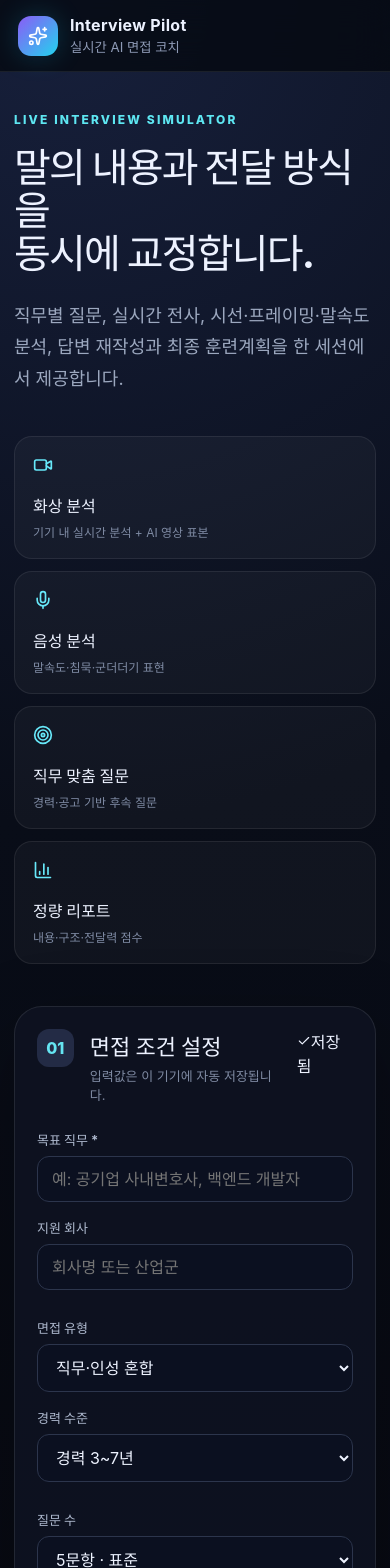
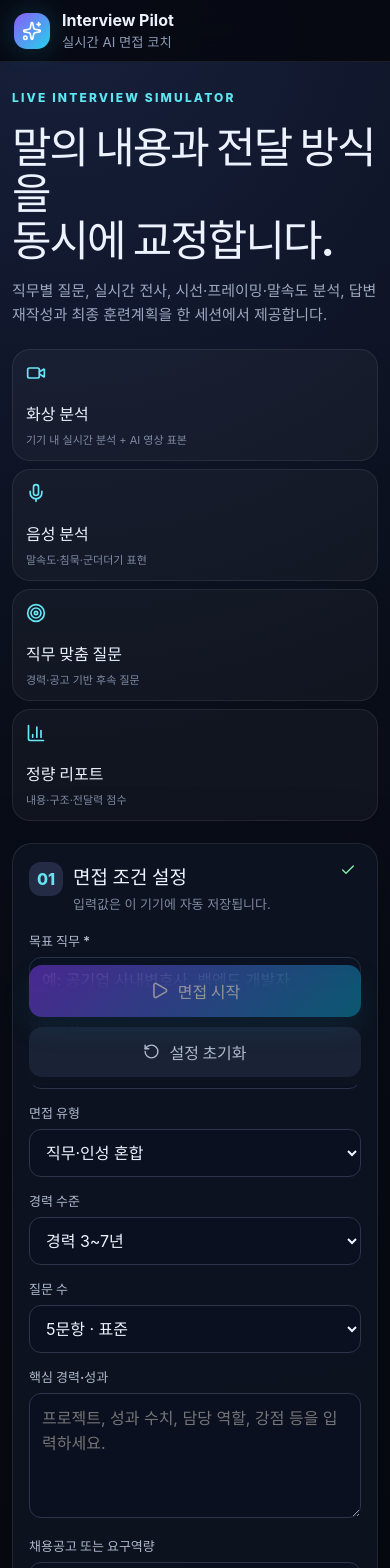
Before and after one commit to shopper12/english-conversation-app, a React (Vite) app: page / in a window 390 px wide. Shown: the top 1568 px of the page. Built offline with nearby package versions, Linux system fonts and the light colour scheme.

Commit message:
fix: repair mobile setup scrolling and keyboard layout

```diff
--- a/src/index.css
+++ b/src/index.css
@@ -1,27 +1,24 @@
 :root {
   font-family: Inter, Pretendard, "Noto Sans KR", system-ui, -apple-system, BlinkMacSystemFont, "Segoe UI", sans-serif;
-  color: #edf2ff;
-  background: #070a12;
-  font-synthesis: none;
-  text-rendering: optimizeLegibility;
+  color: #edf2ff; background: #070a12; font-synthesis: none; text-rendering: optimizeLegibility;
+  --app-height: 100dvh;
 }
-
 * { box-sizing: border-box; }
-body { margin: 0; min-width: 320px; min-height: 100vh; background: radial-gradient(circle at 15% 0%, #17203c 0, #090d18 36%, #06080e 100%); }
+html { min-height: 100%; scroll-padding-bottom: 38vh; background: #070a12; }
+body { margin: 0; min-width: 320px; min-height: 100%; overflow-x: hidden; background: radial-gradient(circle at 15% 0%, #17203c 0, #090d18 36%, #06080e 100%); }
 button, input, select, textarea { font: inherit; }
 button { cursor: pointer; }
 button:disabled { cursor: not-allowed; opacity: .55; }
-
-.app-shell { min-height: 100vh; }
-.topbar { height: 72px; display: flex; align-items: center; justify-content: space-between; padding: 0 4vw; border-bottom: 1px solid rgba(255,255,255,.08); background: rgba(5,8,15,.76); backdrop-filter: blur(18px); position: sticky; top: 0; z-index: 20; }
+.app-shell { min-height: var(--app-height, 100dvh); padding-bottom: env(safe-area-inset-bottom, 0); }
+.topbar { min-height: 72px; display: flex; align-items: center; justify-content: space-between; padding: 0 4vw; border-bottom: 1px solid rgba(255,255,255,.08); background: rgba(5,8,15,.86); backdrop-filter: blur(18px); position: sticky; top: 0; z-index: 20; }
 .brand { display: flex; align-items: center; gap: 12px; }
-.brand__mark { width: 40px; height: 40px; display: grid; place-items: center; border-radius: 13px; background: linear-gradient(135deg, #8b5cf6, #22d3ee); color: white; box-shadow: 0 0 28px rgba(34,211,238,.2); }
+.brand__mark { width: 40px; height: 40px; display: grid; place-items: center; border-radius: 13px; background: linear-gradient(135deg, #8b5cf6, #22d3ee); color: #fff; box-shadow: 0 0 28px rgba(34,211,238,.2); }
 .brand strong, .brand small { display: block; }
-.brand strong { font-size: 16px; letter-spacing: .02em; }
+.brand strong { font-size: 16px; }
 .brand small { color: #8e9ab5; margin-top: 2px; }
-.privacy-note { color: #79859f; font-size: 12px; }
-
-.setup-layout { max-width: 1280px; margin: 0 auto; padding: 72px 30px; display: grid; grid-template-columns: 1.05fr .95fr; gap: 72px; align-items: center; }
+.privacy-note { color: #79859f; font-size: 12px; max-width: 520px; text-align: right; }
+.setup-layout { max-width: 1280px; margin: 0 auto; padding: 64px 30px calc(72px + env(safe-area-inset-bottom, 0)); display: grid; grid-template-columns: 1.02fr .98fr; gap: 64px; align-items: start; }
+.hero-panel { position: sticky; top: 122px; }
 .hero-panel h1 { font-size: clamp(42px, 5vw, 72px); line-height: 1.08; margin: 18px 0 24px; letter-spacing: -.045em; }
 .hero-panel > p { color: #9ca8bf; font-size: 18px; line-height: 1.75; max-width: 650px; }
 .eyebrow { color: #5ee7f2; font-size: 12px; font-weight: 800; letter-spacing: .18em; }
@@ -30,27 +27,34 @@ button:disabled { cursor: not-allowed; opacity: .55; }
 .feature-grid svg { color: #67e8f9; margin-bottom: 14px; }
 .feature-grid strong, .feature-grid span { display: block; }
 .feature-grid span { color: #7f8ba4; font-size: 12px; margin-top: 6px; }
-
-.setup-card, .coach-panel, .stage-panel, .report-card { border: 1px solid rgba(255,255,255,.09); background: rgba(14,19,33,.88); box-shadow: 0 26px 80px rgba(0,0,0,.28); }
-.setup-card { border-radius: 28px; padding: 30px; }
-.section-heading { display: flex; gap: 16px; align-items: flex-start; margin-bottom: 26px; }
-.section-heading > span { width: 38px; height: 38px; display: grid; place-items: center; border-radius: 12px; background: #232b45; color: #65e5f2; font-weight: 800; }
+.setup-card, .coach-panel, .stage-panel, .report-card { border: 1px solid rgba(255,255,255,.09); background: rgba(14,19,33,.9); box-shadow: 0 26px 80px rgba(0,0,0,.28); }
+.setup-card { border-radius: 28px; padding: 30px; min-width: 0; }
+.section-heading { display: flex; gap: 14px; align-items: flex-start; margin-bottom: 26px; }
+.section-heading > span { flex: 0 0 38px; width: 38px; height: 38px; display: grid; place-items: center; border-radius: 12px; background: #232b45; color: #65e5f2; font-weight: 800; }
 .section-heading h2, .section-heading p { margin: 0; }
 .section-heading h2 { font-size: 22px; }
 .section-heading p { color: #7f8aa2; margin-top: 5px; font-size: 13px; }
+.save-state { margin-left: auto; display: inline-flex; align-items: center; gap: 5px; color: #8d98ad; font-size: 11px; white-space: nowrap; }
+.save-state.is-saved { color: #86efac; }
 label { display: block; color: #aeb9ce; font-size: 13px; font-weight: 700; margin: 16px 0 7px; }
-input, select, textarea { width: 100%; border: 1px solid #2c354c; border-radius: 12px; background: #0b1020; color: #eef3ff; padding: 12px 14px; outline: none; transition: border-color .2s, box-shadow .2s; }
+input, select, textarea { width: 100%; border: 1px solid #2c354c; border-radius: 12px; background: #0b1020; color: #eef3ff; padding: 12px 14px; outline: none; transition: border-color .2s, box-shadow .2s; scroll-margin-bottom: 38vh; }
 input:focus, select:focus, textarea:focus { border-color: #22d3ee; box-shadow: 0 0 0 3px rgba(34,211,238,.1); }
 textarea { resize: vertical; line-height: 1.55; }
-.two-column { display: grid; grid-template-columns: 1fr 1fr; gap: 12px; }
-.primary-button, .submit-button, .mic-button, .ghost-button { border: 0; display: inline-flex; align-items: center; justify-content: center; gap: 9px; font-weight: 800; }
-.primary-button { width: 100%; margin-top: 24px; padding: 14px 18px; border-radius: 13px; background: linear-gradient(135deg, #7c3aed, #0891b2); color: #fff; box-shadow: 0 12px 30px rgba(8,145,178,.2); }
-.primary-button.compact { width: auto; }
+.two-column { display: grid; grid-template-columns: minmax(0, 1fr) minmax(0, 1fr); gap: 12px; }
+.toggle-row { display: flex; gap: 11px; align-items: flex-start; padding: 14px; border: 1px solid #293249; border-radius: 14px; background: #0a0f1c; cursor: pointer; }
+.toggle-row input { width: 18px; height: 18px; flex: 0 0 auto; margin-top: 2px; accent-color: #22d3ee; }
+.toggle-row span, .toggle-row strong, .toggle-row small { display: block; }
+.toggle-row strong { color: #dce5f3; font-size: 13px; }
+.toggle-row small { color: #77839a; margin-top: 5px; line-height: 1.55; font-weight: 400; }
+.primary-button, .secondary-button, .submit-button, .mic-button, .ghost-button { border: 0; display: inline-flex; align-items: center; justify-content: center; gap: 9px; font-weight: 800; }
+.setup-actions { display: grid; grid-template-columns: auto 1fr; gap: 10px; margin-top: 24px; }
+.primary-button { width: 100%; padding: 14px 18px; border-radius: 13px; background: linear-gradient(135deg, #7c3aed, #0891b2); color: #fff; box-shadow: 0 12px 30px rgba(8,145,178,.2); }
+.primary-button.compact { width: auto; margin-top: 20px; }
+.secondary-button { padding: 13px 15px; border-radius: 13px; color: #aeb9ce; background: #1a2235; }
 .browser-note { color: #66728a; text-align: center; font-size: 11px; line-height: 1.5; }
 .alert { margin-top: 14px; padding: 12px 14px; border-radius: 12px; background: rgba(239,68,68,.12); border: 1px solid rgba(248,113,113,.25); color: #fca5a5; font-size: 13px; line-height: 1.5; }
-
-.interview-layout { max-width: 1500px; margin: 0 auto; padding: 28px; display: grid; grid-template-columns: minmax(0, 1.18fr) minmax(440px, .82fr); gap: 22px; }
-.stage-panel, .coach-panel { border-radius: 24px; padding: 18px; }
+.interview-layout { max-width: 1500px; margin: 0 auto; padding: 28px 28px calc(44px + env(safe-area-inset-bottom, 0)); display: grid; grid-template-columns: minmax(0, 1.18fr) minmax(420px, .82fr); gap: 22px; }
+.stage-panel, .coach-panel { border-radius: 24px; padding: 18px; min-width: 0; }
 .stage-toolbar { display: flex; justify-content: space-between; align-items: center; margin-bottom: 14px; }
 .live-badge { display: flex; align-items: center; gap: 8px; color: #9debf3; font-size: 12px; font-weight: 800; text-transform: uppercase; }
 .live-badge span { width: 8px; height: 8px; border-radius: 50%; background: #22d3ee; box-shadow: 0 0 14px #22d3ee; }
@@ -69,9 +73,7 @@ textarea { resize: vertical; line-height: 1.55; }
 .metric-card small { display: block; color: #56627a; margin-top: 7px; white-space: nowrap; overflow: hidden; text-overflow: ellipsis; }
 .metric-bar { height: 4px; border-radius: 999px; background: #20283a; overflow: hidden; }
 .metric-bar span { display: block; height: 100%; border-radius: inherit; background: linear-gradient(90deg, #8b5cf6, #22d3ee); transition: width .25s ease; }
-
 .coach-panel { display: flex; flex-direction: column; gap: 15px; }
-.progress-header { padding: 4px 2px; }
 .progress-header > div:first-child { display: flex; justify-content: space-between; align-items: center; }
 .progress-header span { color: #52d8e6; font-size: 11px; letter-spacing: .12em; font-weight: 800; }
 .progress-header strong { color: #8e99af; font-size: 12px; }
@@ -87,7 +89,7 @@ textarea { resize: vertical; line-height: 1.55; }
 .answer-actions { display: flex; gap: 9px; padding: 12px; border-top: 1px solid #20283a; }
 .mic-button, .submit-button { padding: 11px 13px; border-radius: 11px; }
 .mic-button { background: #1a2235; color: #cbd5e7; }
-.mic-button.is-listening { background: rgba(239,68,68,.16); color: #fca5a5; box-shadow: inset 0 0 0 1px rgba(248,113,113,.25); }
+.mic-button.is-listening { background: rgba(239,68,68,.16); color: #fca5a5; }
 .submit-button { margin-left: auto; background: #e9faff; color: #071018; }
 .feedback-card { border-radius: 17px; padding: 16px; border: 1px solid rgba(74,222,128,.18); background: rgba(34,197,94,.055); }
 .feedback-card__title { display: flex; align-items: center; gap: 8px; color: #86efac; }
@@ -98,13 +100,15 @@ textarea { resize: vertical; line-height: 1.55; }
 .score-pill span, .score-pill strong { display: block; }
 .score-pill span { color: #77839a; font-size: 10px; }
 .score-pill strong { margin-top: 4px; font-size: 15px; }
-.feedback-list { margin-top: 12px; padding-top: 12px; border-top: 1px solid rgba(255,255,255,.07); }
-.feedback-list strong, .feedback-list span { display: block; }
-.feedback-list strong { color: #d7deec; font-size: 12px; margin-bottom: 7px; }
-.feedback-list span { color: #98a4ba; font-size: 12px; line-height: 1.55; }
+.visual-feedback, .feedback-list { margin-top: 12px; padding-top: 12px; border-top: 1px solid rgba(255,255,255,.07); }
+.visual-feedback strong, .feedback-list strong { color: #d7deec; font-size: 12px; }
+.visual-feedback p { margin: 7px 0 3px; }
+.visual-feedback small { color: #66728a; }
+.feedback-list span { display: block; color: #98a4ba; font-size: 12px; line-height: 1.55; }
+.model-badge { align-self: center; color: #68758c; font-size: 10px; padding: 5px 9px; border: 1px solid #222b3d; border-radius: 999px; }
+.model-badge.centered { display: inline-block; margin: 0 auto; }
 .ghost-button { align-self: center; background: transparent; color: #707c93; padding: 8px; }
-
-.report-layout { max-width: 1240px; margin: 0 auto; padding: 70px 28px 90px; }
+.report-layout { max-width: 1240px; margin: 0 auto; padding: 70px 28px calc(90px + env(safe-area-inset-bottom, 0)); }
 .report-hero { text-align: center; max-width: 760px; margin: 0 auto 44px; }
 .report-score { margin: 18px 0 8px; }
 .report-score strong { font-size: 82px; line-height: 1; letter-spacing: -.07em; background: linear-gradient(135deg, #c4b5fd, #67e8f9); -webkit-background-clip: text; color: transparent; }
@@ -122,7 +126,6 @@ textarea { resize: vertical; line-height: 1.55; }
 .plan-grid > div { min-height: 130px; padding: 14px; border-radius: 13px; background: #0a0f1d; border: 1px solid #222b3f; }
 .plan-grid span { color: #67e8f9; font-size: 10px; font-weight: 900; }
 .plan-grid p { color: #9da9be; font-size: 12px; line-height: 1.55; }
-.report-card.sample { background: linear-gradient(135deg, rgba(124,58,237,.1), rgba(8,145,178,.08)); }
 .report-card.sample p { color: #bbc5d8; line-height: 1.75; white-space: pre-wrap; }
 .history-list { display: grid; gap: 8px; }
 details { border: 1px solid #252e42; border-radius: 13px; overflow: hidden; background: #0a0f1c; }
@@ -136,25 +139,39 @@ details b { color: #d7dfec; font-size: 12px; }
 details p { line-height: 1.65; font-size: 13px; white-space: pre-wrap; }
 .spin { animation: spin 1s linear infinite; }
 @keyframes spin { to { transform: rotate(360deg); } }
-
 @media (max-width: 1100px) {
-  .setup-layout { grid-template-columns: 1fr; gap: 42px; padding-top: 48px; }
+  .setup-layout { grid-template-columns: 1fr; gap: 36px; padding-top: 42px; }
+  .hero-panel { position: static; }
   .interview-layout { grid-template-columns: 1fr; }
   .report-score-grid { grid-template-columns: repeat(3, 1fr); }
   .plan-grid { grid-template-columns: repeat(2, 1fr); }
 }
-
 @media (max-width: 700px) {
-  .topbar { padding: 0 18px; }
+  .topbar { min-height: 62px; padding: 8px 14px; }
+  .brand__mark { width: 36px; height: 36px; }
   .privacy-note { display: none; }
-  .setup-layout, .interview-layout, .report-layout { padding-left: 14px; padding-right: 14px; }
-  .setup-layout { padding-top: 36px; }
-  .hero-panel h1 { font-size: 40px; }
-  .feature-grid, .two-column, .report-columns { grid-template-columns: 1fr; }
-  .setup-card { padding: 22px; }
-  .live-metrics { grid-template-columns: repeat(2, 1fr); }
-  .coach-panel { padding: 14px; }
-  .question-card h2 { font-size: 18px; }
+  .setup-layout, .interview-layout, .report-layout { padding-left: 12px; padding-right: 12px; }
+  .setup-layout { padding-top: 24px; padding-bottom: calc(40px + env(safe-area-inset-bottom, 0)); gap: 22px; }
+  .hero-panel h1 { font-size: clamp(34px, 11vw, 44px); margin-bottom: 16px; }
+  .hero-panel > p { font-size: 15px; line-height: 1.6; }
+  .feature-grid { grid-template-columns: repeat(2, minmax(0, 1fr)); margin-top: 22px; gap: 8px; }
+  .feature-grid > div { padding: 13px; }
+  .feature-grid span { font-size: 11px; }
+  .two-column, .report-columns { grid-template-columns: 1fr; gap: 0; }
+  .setup-card { padding: 18px 16px calc(20px + env(safe-area-inset-bottom, 0)); border-radius: 20px; }
+  .section-heading { gap: 10px; margin-bottom: 18px; }
+  .section-heading h2 { font-size: 19px; }
+  .section-heading > span { width: 34px; height: 34px; flex-basis: 34px; }
+  input, select, textarea { font-size: 16px; padding: 12px; }
+  label { margin-top: 14px; }
+  .setup-actions { grid-template-columns: 1fr; position: sticky; bottom: 0; z-index: 5; padding: 10px 0 calc(8px + env(safe-area-inset-bottom, 0)); background: linear-gradient(180deg, rgba(14,19,33,0), rgba(14,19,33,.98) 26%); }
+  .secondary-button { order: 2; }
+  .interview-layout { padding-top: 14px; gap: 12px; }
+  .stage-panel, .coach-panel { padding: 12px; border-radius: 18px; }
+  .live-metrics { grid-template-columns: repeat(2, minmax(0, 1fr)); gap: 7px; }
+  .metric-card { padding: 10px; }
+  .question-card { padding: 15px; }
+  .question-card h2 { font-size: 17px; }
   .answer-actions { flex-direction: column; }
   .submit-button { margin-left: 0; }
   .score-row { grid-template-columns: repeat(2, 1fr); }
@@ -164,3 +181,8 @@ details p { line-height: 1.65; font-size: 13px; white-space: pre-wrap; }
   summary em { grid-column: 2; }
   details > div { padding-left: 14px; }
 }
+@media (max-width: 390px) {
+  .feature-grid { grid-template-columns: 1fr; }
+  .save-state { font-size: 0; }
+  .save-state svg { width: 16px; height: 16px; }
+}
```
